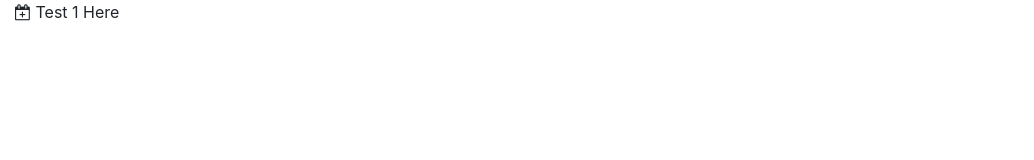
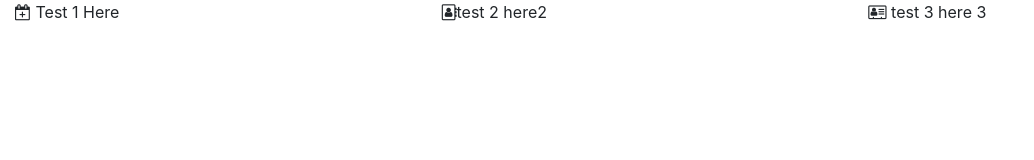
Before and after one commit to learn05/slidertemplateclone, a plain HTML site: page index.html in a window 1280 px wide. Shown: the whole page, without its empty margins (0-1034 px from the left). Drawn offline with nearby package versions, Linux system fonts and the light colour scheme.

Commit message:
modified index file

```diff
--- a/index.html
+++ b/index.html
@@ -17,10 +17,10 @@
                 <i class="fa fa-calendar-plus-o" aria-hidden="true"></i> Test 1 Here
               </div>
               <div class="col-4">
-
+                <i class="fa fa-address-book-o" aria-hidden="true"></i>test 2 here2
               </div>
               <div class="col-4">
-
+                  <i class="fa fa-address-card-o" aria-hidden="true"></i> test 3 here 3
             </div>
           </div>
       </div>
```
